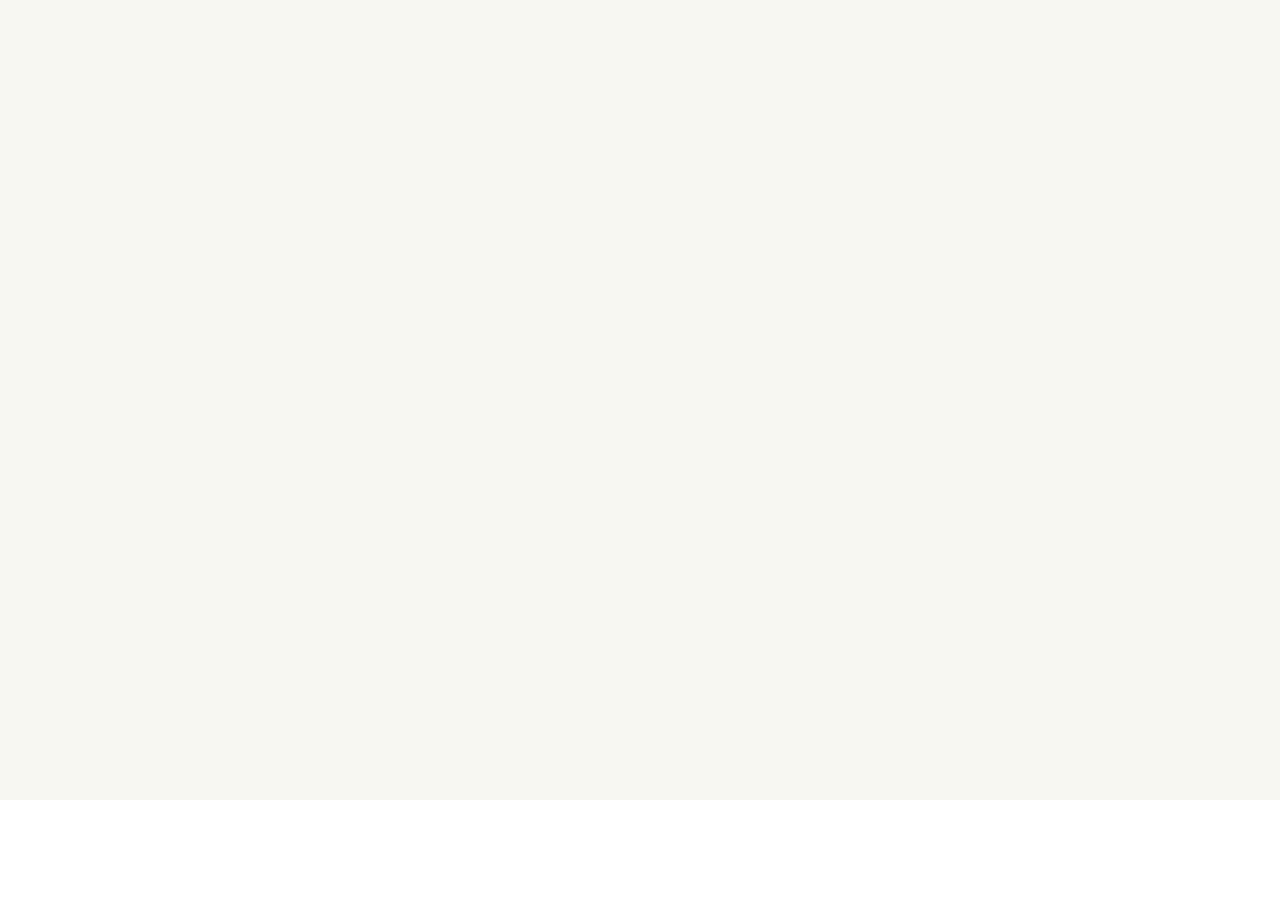
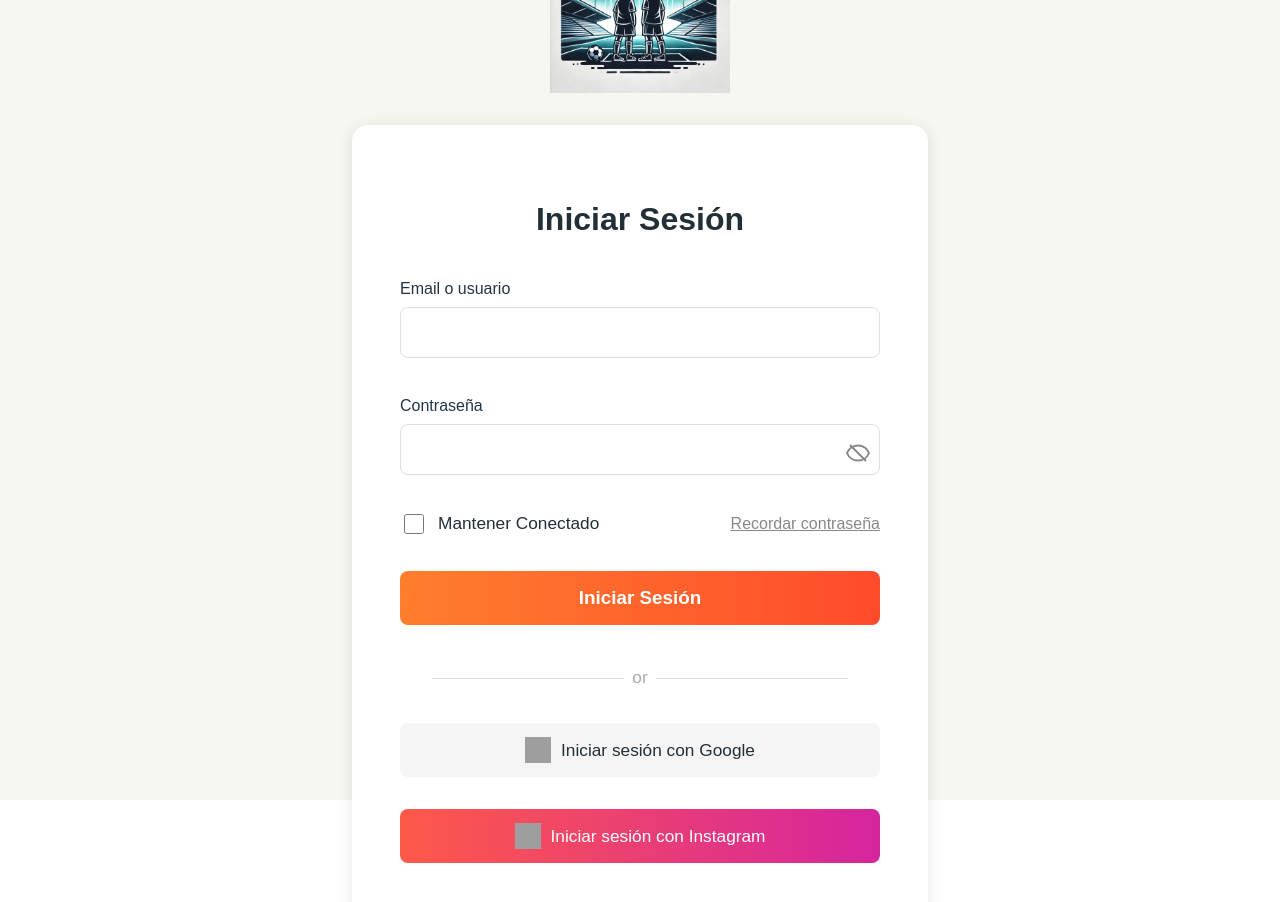
Before and after one commit to ismaelsevidanes/frontend, a React (Vite) app: page /login in a window 1280 px wide. Before the commit this address had no page. Shown: the top 902 px of the page. Before the commit the page ends 800 px from the top, so only its background shows below. Built offline with nearby package versions, Linux system fonts and the light colour scheme; grey boxes are pictures that could not be loaded.

Commit message:
Vista Login Implementada

```diff
--- a/src/App.tsx
+++ b/src/App.tsx
@@ -2,6 +2,7 @@ import { Routes, Route } from 'react-router-dom';
 import Home from './pages/Home';
 import AdminDashboard from './pages/AdminDashboard';
 import Register from './pages/Register';
+import Login from './pages/Login';
 
 function App() {
   return (
@@ -9,6 +10,7 @@ function App() {
       <Route path="/" element={<Home />} />
       <Route path="/admin-dashboard" element={<AdminDashboard />} />
       <Route path="/register" element={<Register />} />
+      <Route path="/login" element={<Login />} />
       {/* Puedes agregar más rutas aquí */}
     </Routes>
   );
--- a/src/pages/Home.tsx
+++ b/src/pages/Home.tsx
@@ -1,15 +1,9 @@
-import React, { useState } from 'react';
+import React from 'react';
 import { useNavigate } from 'react-router-dom';
-import Login from './Login';
-import Modal from '../shared/components/Modal';
 import './Home.css';
 
 function Home() {
   const navigate = useNavigate();
-  const [isLoginOpen, setIsLoginOpen] = useState(false);
-
-  const openLogin = () => setIsLoginOpen(true);
-  const closeLogin = () => setIsLoginOpen(false);
 
   const goToRegister = () => navigate('/register');
 
@@ -19,17 +13,13 @@ function Home() {
         <h1>Bienvenido a Pitch Dreamers</h1>
       </header>
       <div className="home-actions">
-        <div className="home-action" onClick={openLogin}>
+        <div className="home-action" onClick={() => navigate('/login')}>
           <p>Iniciar Sesión</p>
         </div>
         <div className="home-action" onClick={goToRegister}>
           <p>Registrarse</p>
         </div>
       </div>
-
-      <Modal isOpen={isLoginOpen} onClose={closeLogin}>
-        <Login />
-      </Modal>
     </div>
   );
 }
--- a/src/pages/Login.tsx
+++ b/src/pages/Login.tsx
@@ -5,65 +5,118 @@ import './auth.css';
 function Login() {
   const [email, setEmail] = useState('');
   const [password, setPassword] = useState('');
+  const [showPassword, setShowPassword] = useState(false);
+  const [staySignedIn, setStaySignedIn] = useState(false);
   const [error, setError] = useState('');
+  const [success, setSuccess] = useState(false);
   const navigate = useNavigate();
 
   const handleSubmit = async (e: React.FormEvent) => {
     e.preventDefault();
     setError('');
-
+    setSuccess(false);
+    if (!/^[^@\s]+@[^@\s]+\.[^@\s]+$/.test(email)) {
+      setError('Debe ser un email válido');
+      return;
+    }
+    if (password.length < 6) {
+      setError('La contraseña debe tener al menos 6 caracteres');
+      return;
+    }
     try {
       const response = await fetch('http://localhost:3000/auth/login', {
         method: 'POST',
         headers: { 'Content-Type': 'application/json' },
         body: JSON.stringify({ email, password }),
       });
-
+      const data = await response.json();
       if (!response.ok) {
-        const data = await response.json();
-        throw new Error(data.message || 'Error al iniciar sesión');
+        setError(data.message || 'Error al iniciar sesión');
+        return;
       }
-
-      const data = await response.json();
       localStorage.setItem('token', data.token);
-
-      // Redirigir según el rol
+      setSuccess(true);
       if (data.role === 'admin') {
         navigate('/admin-dashboard');
       } else {
         navigate('/user-dashboard');
       }
     } catch (err) {
-      setError(err instanceof Error ? err.message : 'Error desconocido');
+      setError('Error de conexión con el servidor');
     }
   };
 
   return (
-    <div className="auth-container">
-      <div className="container">
-        <h1>Iniciar Sesión</h1>
-        <form onSubmit={handleSubmit}>
-          <div>
-            <label>Email:</label>
+    <div className="register-root">
+      <div style={{ width: '100%', display: 'flex', flexDirection: 'column', alignItems: 'center', marginTop: '48px' }}>
+        <img
+          src="/logo.webp"
+          alt="Pitch Dreamers"
+          className="register-img"
+          style={{ width: 180, height: 180, marginBottom: 32, display: 'block', cursor: 'pointer' }}
+          onClick={() => navigate('/')} // Redirige a la raíz al hacer clic
+        />
+        <div className="register-right" style={{ minWidth: 480, padding: '56px 48px 48px 48px', margin: '0 auto' }}>
+          <form className="register-form" onSubmit={handleSubmit}>
+            <h1 className="register-title">Iniciar Sesión</h1>
+            <label>Email o usuario
+              <input type="email" value={email} onChange={e => setEmail(e.target.value)} required style={{ background: '#fff', color: '#111', border: '1px solid #e0e0e0', borderRadius: 8, marginTop: 6, marginBottom: 12, fontSize: '1.08rem', padding: '14px 16px' }} />
+            </label>
+            <label>Contraseña
+              <div className="register-password-wrapper">
                 <input
-              type="email"
-              value={email}
-              onChange={(e) => setEmail(e.target.value)}
+                  type={showPassword ? 'text' : 'password'}
+                  value={password}
+                  onChange={e => setPassword(e.target.value)}
                   required
+                  style={{ background: '#fff', color: '#111', border: '1px solid #e0e0e0', borderRadius: 8, marginTop: 6, marginBottom: 12, fontSize: '1.08rem', padding: '14px 16px', width: '100%' }}
                 />
+                <span
+                  className="register-password-toggle"
+                  onClick={() => setShowPassword(v => !v)}
+                  tabIndex={0}
+                  role="button"
+                  aria-label={showPassword ? 'Ocultar contraseña' : 'Mostrar contraseña'}
+                >
+                  {showPassword ? (
+                    <svg width="24" height="24" viewBox="0 0 24 24" fill="none" xmlns="http://www.w3.org/2000/svg">
+                      <path d="M1 12C2.73 7.61 7.11 4.5 12 4.5C16.89 4.5 21.27 7.61 23 12C21.27 16.39 16.89 19.5 12 19.5C7.11 19.5 2.73 16.39 1 12Z" stroke="#888" strokeWidth="2"/>
+                      <circle cx="12" cy="12" r="3.5" stroke="#888" strokeWidth="2"/>
+                    </svg>
+                  ) : (
+                    <svg width="24" height="24" viewBox="0 0 24 24" fill="none" xmlns="http://www.w3.org/2000/svg">
+                      <path d="M1 12C2.73 7.61 7.11 4.5 12 4.5C16.89 4.5 21.27 7.61 23 12C21.27 16.39 16.89 19.5 12 19.5C7.11 19.5 2.73 16.39 1 12Z" stroke="#888" strokeWidth="2"/>
+                      <line x1="4" y1="4" x2="20" y2="20" stroke="#888" strokeWidth="2"/>
+                    </svg>
+                  )}
+                </span>
               </div>
-          <div>
-            <label>Contraseña:</label>
-            <input
-              type="password"
-              value={password}
-              onChange={(e) => setPassword(e.target.value)}
-              required
-            />
+            </label>
+            <div className="register-checkbox-row" style={{ justifyContent: 'space-between', alignItems: 'center', marginBottom: 0 }}>
+              <label className="register-checkbox" style={{ display: 'flex', alignItems: 'center', marginBottom: 0 }}>
+                <input type="checkbox" checked={staySignedIn} onChange={e => setStaySignedIn(e.target.checked)} />
+                <span style={{ marginLeft: 6 }}>Mantener Conectado</span>
+              </label>
+              <a href="#" style={{ color: '#888', fontSize: '1rem', textDecoration: 'underline', marginLeft: 'auto' }}>Recordar contraseña</a>
             </div>
-          {error && <p style={{ color: 'red' }}>{error}</p>}
-          <button type="submit">Iniciar Sesión</button>
+            {success && (
+              <div className="register-success">
+                <span className="register-success-icon">✔️</span> ¡Login exitoso!
+              </div>
+            )}
+            {error && <div className="register-error">{error}</div>}
+            <button type="submit" className="register-btn">Iniciar Sesión</button>
+            <div className="register-divider">or</div>
+            <button type="button" className="register-social google">
+              <img src="https://www.svgrepo.com/show/475656/google-color.svg" alt="Google" className="register-social-icon" />
+              Iniciar sesión con Google
+            </button>
+            <button type="button" className="register-social instagram">
+              <img src="https://www.svgrepo.com/show/452229/instagram-1.svg" alt="Instagram" className="register-social-icon" />
+              Iniciar sesión con Instagram
+            </button>
           </form>
+        </div>
       </div>
     </div>
   );
--- a/src/pages/Register.tsx
+++ b/src/pages/Register.tsx
@@ -158,7 +158,7 @@ function Register() {
             <div className="register-checkbox-row">
               <label className="register-checkbox">
                 <input type="checkbox" checked={staySignedIn} onChange={e => setStaySignedIn(e.target.checked)} />
-                <span>Seguir Conectado</span>
+                <span>Mantener Conectado</span>
               </label>
             </div>
             {success && (
--- a/src/pages/auth.css
+++ b/src/pages/auth.css
@@ -332,3 +332,53 @@ body {
     min-width: unset;
   }
 }
+
+.login-root {
+  min-height: 100vh;
+  display: flex;
+  align-items: center;
+  justify-content: center;
+  background: #F7F7F2;
+}
+
+.login-center-container {
+  display: flex;
+  flex-direction: column;
+  align-items: center;
+  width: 100%;
+}
+
+.login-logo-img {
+  width: 140px;
+  height: 140px;
+  object-fit: cover;
+  margin-bottom: 32px;
+  margin-top: 32px;
+}
+
+.login-card {
+  background: #fff;
+  border-radius: 16px;
+  box-shadow: 0 2px 16px rgba(0,0,0,0.10);
+  padding: 48px 40px 40px 40px;
+  min-width: 420px;
+  display: flex;
+  flex-direction: column;
+  align-items: center;
+}
+
+.login-form {
+  width: 100%;
+  display: flex;
+  flex-direction: column;
+  gap: 22px;
+  margin-bottom: 0;
+}
+
+.login-title {
+  text-align: center;
+  margin-bottom: 18px;
+  font-size: 2rem;
+  font-weight: bold;
+  color: #222F36;
+}
```
Lines whose indentation alone changed are shown as unchanged.
